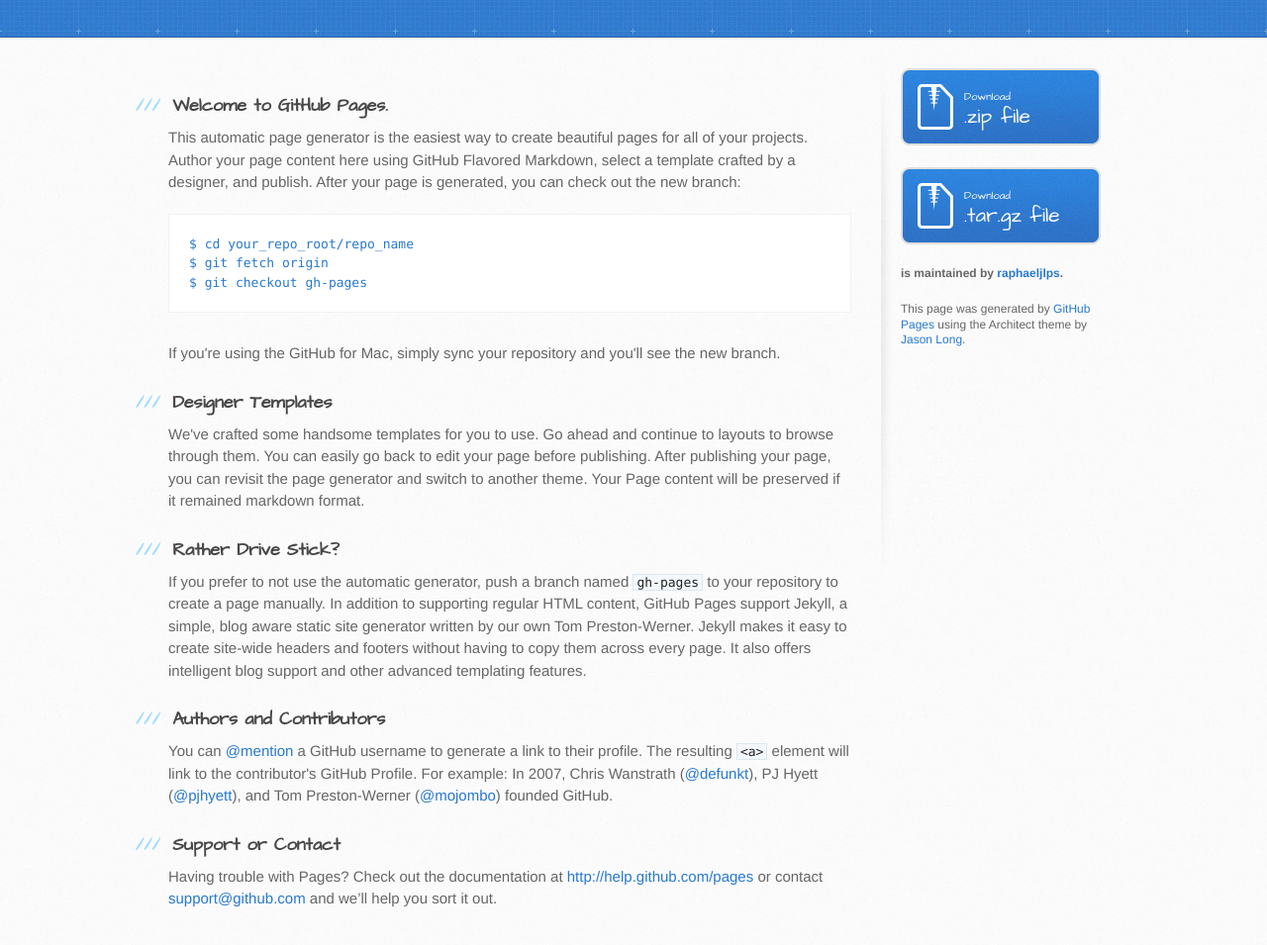
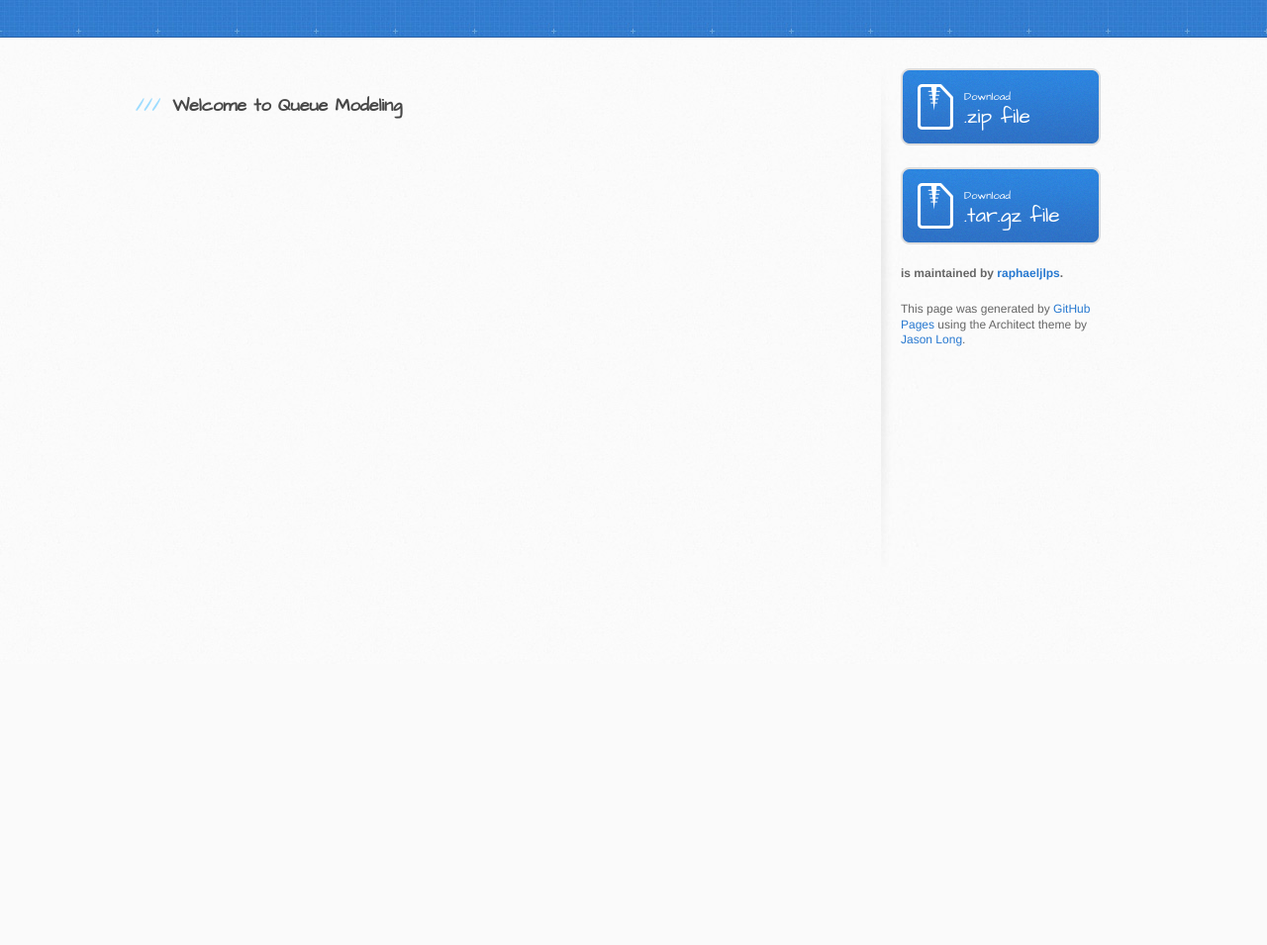
Before and after one commit to gitter-badger/queue-modeling, a plain HTML site: page index.html in a window 1280 px wide. Shown: the part 129-1084 px from the top of the page at 99% size. After the commit the page ends 800 px from the top, so only its background shows below. Drawn offline with Linux system fonts and the light colour scheme.

```diff
--- a/index.html
+++ b/index.html
@@ -29,36 +29,7 @@
       <div class="inner clearfix">
         <section id="main-content">
           <h3>
-<a id="welcome-to-github-pages" class="anchor" href="#welcome-to-github-pages" aria-hidden="true"><span class="octicon octicon-link"></span></a>Welcome to GitHub Pages.</h3>
-
-<p>This automatic page generator is the easiest way to create beautiful pages for all of your projects. Author your page content here using GitHub Flavored Markdown, select a template crafted by a designer, and publish. After your page is generated, you can check out the new branch:</p>
-
-<pre><code>$ cd your_repo_root/repo_name
-$ git fetch origin
-$ git checkout gh-pages
-</code></pre>
-
-<p>If you're using the GitHub for Mac, simply sync your repository and you'll see the new branch.</p>
-
-<h3>
-<a id="designer-templates" class="anchor" href="#designer-templates" aria-hidden="true"><span class="octicon octicon-link"></span></a>Designer Templates</h3>
-
-<p>We've crafted some handsome templates for you to use. Go ahead and continue to layouts to browse through them. You can easily go back to edit your page before publishing. After publishing your page, you can revisit the page generator and switch to another theme. Your Page content will be preserved if it remained markdown format.</p>
-
-<h3>
-<a id="rather-drive-stick" class="anchor" href="#rather-drive-stick" aria-hidden="true"><span class="octicon octicon-link"></span></a>Rather Drive Stick?</h3>
-
-<p>If you prefer to not use the automatic generator, push a branch named <code>gh-pages</code> to your repository to create a page manually. In addition to supporting regular HTML content, GitHub Pages support Jekyll, a simple, blog aware static site generator written by our own Tom Preston-Werner. Jekyll makes it easy to create site-wide headers and footers without having to copy them across every page. It also offers intelligent blog support and other advanced templating features.</p>
-
-<h3>
-<a id="authors-and-contributors" class="anchor" href="#authors-and-contributors" aria-hidden="true"><span class="octicon octicon-link"></span></a>Authors and Contributors</h3>
-
-<p>You can <a href="https://github.com/blog/821" class="user-mention">@mention</a> a GitHub username to generate a link to their profile. The resulting <code>&lt;a&gt;</code> element will link to the contributor's GitHub Profile. For example: In 2007, Chris Wanstrath (<a href="https://github.com/defunkt" class="user-mention">@defunkt</a>), PJ Hyett (<a href="https://github.com/pjhyett" class="user-mention">@pjhyett</a>), and Tom Preston-Werner (<a href="https://github.com/mojombo" class="user-mention">@mojombo</a>) founded GitHub.</p>
-
-<h3>
-<a id="support-or-contact" class="anchor" href="#support-or-contact" aria-hidden="true"><span class="octicon octicon-link"></span></a>Support or Contact</h3>
-
-<p>Having trouble with Pages? Check out the documentation at <a href="http://help.github.com/pages">http://help.github.com/pages</a> or contact <a href="mailto:support@github.com">support@github.com</a> and we’ll help you sort it out.</p>
+<a id="welcome-to-queue-modeling" class="anchor" href="#welcome-to-queue-modeling" aria-hidden="true"><span class="octicon octicon-link"></span></a>Welcome to Queue Modeling</h3>
         </section>
 
         <aside id="sidebar">
```
Also changed, not shown: params.json (+1 -1 lines).
